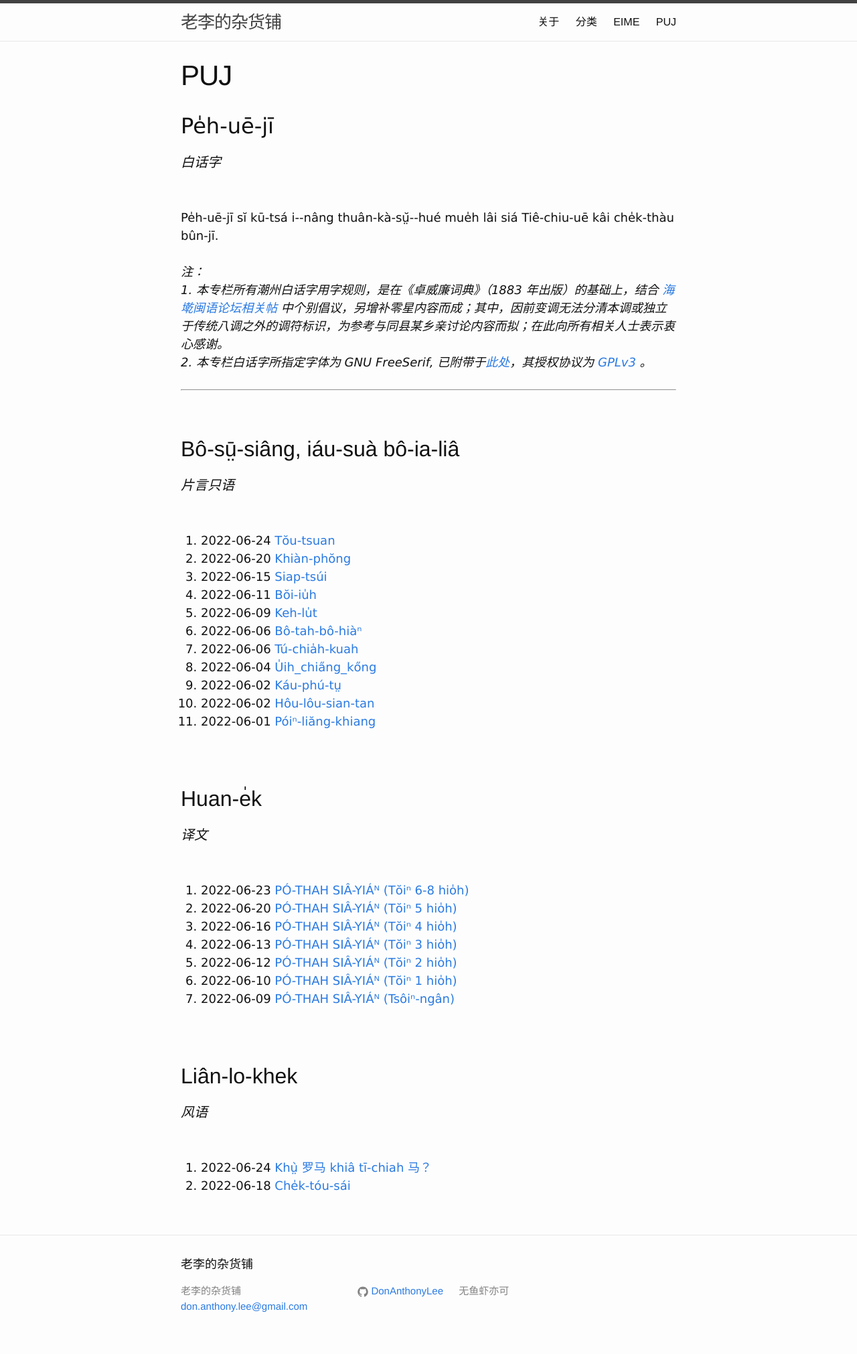
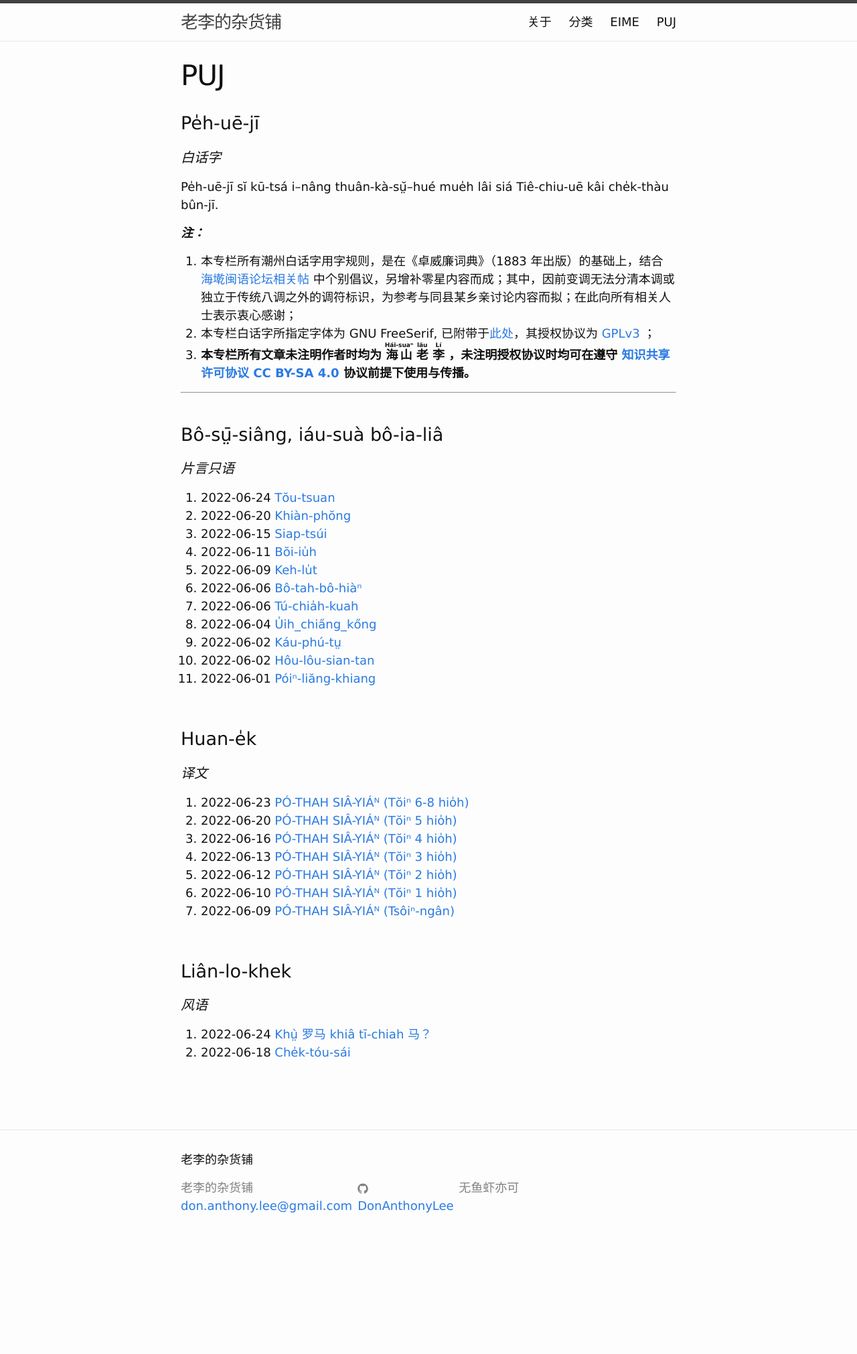
Before and after one commit to DonAnthonyLee/DonAnthonyLee.github.io, a Jekyll site: the page built from docs/puj.md, in a window 1280 px wide. Shown: the whole page at 67% size. Built offline with Jekyll 4.4.1, drawn with Linux system fonts in a browser that asks for light colours; some web fonts are replaced; after the commit the page ends 1873 px from its top, so only the background shows below that.

Commit message:
update puj.md

```diff
--- a/docs/puj.md
+++ b/docs/puj.md
@@ -5,24 +5,38 @@
 tag: headline
 ---
 
-<h2 class="PUJ">Pe̍h-uē-jī</h2>
-<h4><i>白话字</i></h4><br>
+{% include puj-style.html %}
 
-<section class="PUJ">
-Pe̍h-uē-jī sĭ kū-tsá i--nâng thuân-kà-sṳ̆--hué mue̍h lâi siá Tiê-chiu-uē kâi che̍k-thàu bûn-jī.<br>
-<br>
-<i>注：<br>
-1. 本专栏所有潮州白话字用字规则，是在《卓威廉词典》（1883 年出版）的基础上，结合 <a href="https://www.ispeakmin.com/bbs/thread-2784-1.html" target="_blank">海墘闽语论坛相关帖</a> 中个别倡议，另增补零星内容而成；其中，因前变调无法分清本调或独立于传统八调之外的调符标识，为参考与同县某乡亲讨论内容而拟；在此向所有相关人士表示衷心感谢。<br>
-2. 本专栏白话字所指定字体为 GNU FreeSerif, 已附带于<a href="../css/FreeSerif.ttf" target="_blank">此处</a>，其授权协议为 <a href="https://www.gnu.org/software/freefont/license.html" target="_blank">GPLv3</a> 。
-</i><br>
+# Pe̍h-uē-jī
+
+<h4><i>白话字</i></h4>
+
+Pe̍h-uē-jī sĭ kū-tsá i--nâng thuân-kà-sṳ̆--hué mue̍h lâi siá Tiê-chiu-uē kâi che̍k-thàu bûn-jī.
+
+***注：***
+1. 本专栏所有潮州白话字用字规则，是在《卓威廉词典》（1883 年出版）的基础上，结合 <a href="https://www.ispeakmin.com/bbs/thread-2784-1.html" target="_blank">海墘闽语论坛相关帖</a> 中个别倡议，另增补零星内容而成；其中，因前变调无法分清本调或独立于传统八调之外的调符标识，为参考与同县某乡亲讨论内容而拟；在此向所有相关人士表示衷心感谢；
+2. 本专栏白话字所指定字体为 GNU FreeSerif, 已附带于<a href="../css/FreeSerif.ttf" target="_blank">此处</a>，其授权协议为 <a href="https://www.gnu.org/software/freefont/license.html" target="_blank">GPLv3</a> ；
+3. <b>本专栏所有文章未注明作者时均为
+<ruby style="ruby-position:over">
+		<rb class="markup_main">海山</rb>
+		<rp>(</rp><rt class="markup_over">Hái-suaⁿ</rt><rp>)</rp>
+</ruby>
+<ruby style="ruby-position:over">
+		<rb class="markup_main">老</rb>
+		<rp>(</rp><rt class="markup_over">lău</rt><rp>)</rp>
+</ruby>
+<ruby style="ruby-position:over">
+		<rb class="markup_main">李</rb>
+		<rp>(</rp><rt class="markup_over">Lí</rt><rp>)</rp>
+</ruby>，未注明授权协议时均可在遵守 <a href="https://creativecommons.org/licenses/by-sa/4.0/deed.zh" target="_blank">知识共享许可协议 CC BY-SA 4.0</a> 协议前提下使用与传播。</b>
 <br>
 <hr>
-</section>
+<br>
 
-<br>
-<br>
-<h2>Bô-sṳ̄-siâng, iáu-suà bô-ia-liâ</h2>
-<h4><i>片言只语</i></h4><br>
+# Bô-sṳ̄-siâng, iáu-suà bô-ia-liâ
+
+<h4><i>片言只语</i></h4>
+
 <section class="PUJ container posts-content">
 <ol class="posts-list">
 {% assign sorted_pages = site.pages | sort: "date" | reverse %}
@@ -36,11 +50,12 @@
 {% endfor %}
 </ol>
 </section>
+<br>
 
-<br>
-<br>
-<h2>Huan-e̍k</h2>
-<h4><i>译文</i></h4><br>
+# Huan-e̍k
+
+<h4><i>译文</i></h4>
+
 <section class="PUJ container posts-content">
 <ol class="posts-list">
 {% assign sorted_pages = site.pages | sort: "date" | reverse %}
@@ -54,12 +69,12 @@
 {% endfor %}
 </ol>
 </section>
+<br>
 
+# Liân-lo-khek
 
-<br>
-<br>
-<h2>Liân-lo-khek</h2>
-<h4><i>风语</i></h4><br>
+<h4><i>风语</i></h4>
+
 <section class="PUJ container posts-content">
 <ol class="posts-list">
 {% assign sorted_pages = site.pages | sort: "date" | reverse %}
@@ -73,3 +88,4 @@
 {% endfor %}
 </ol>
 </section>
+<br>
```
